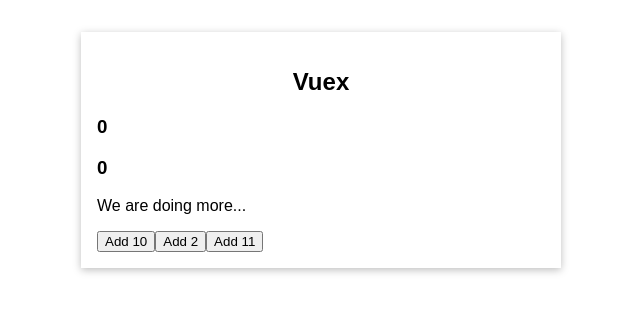
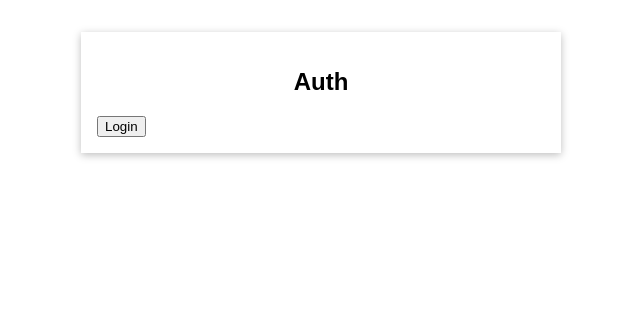
Before and after one commit to LuisRAcereto/udemy-vue-s15-vuex-1, a Vue app: page / in a window 1280 px wide. Shown: the top 312 px of the page, without its empty margins (319-959 px from the left). Built offline with nearby package versions, Linux system fonts and the light colour scheme.

Commit message:
Lesson 220 changes, adding a very simple auth managementsample using the store.

```diff
--- a/src/App.vue
+++ b/src/App.vue
@@ -1,9 +1,12 @@
 <template>
-  <base-container title="Vuex">
+  <base-container title="Vuex" v-if="isAuth">
     <the-counter></the-counter>
     <favorite-value></favorite-value>
     <button @click="addOne">Add 10</button>
     <change-counter></change-counter>
+  </base-container>
+  <base-container title="Auth">
+    <user-auth></user-auth>
   </base-container>
 </template>
 
@@ -12,6 +15,8 @@
 import TheCounter from './components/TheCounter.vue';
 import ChangeCounter from './components/ChangeCounter.vue';
 import FavoriteValue from './components/FavoriteValue.vue';
+import UserAuth from './components/UserAuth.vue';
+import { mapGetters } from 'vuex';
 
 export default {
   components: {
@@ -19,6 +24,13 @@
     TheCounter,
     ChangeCounter,
     FavoriteValue,
+    UserAuth,
+  },
+  computed: {
+    ...mapGetters(['authenticated']),
+    isAuth() {
+      return this.$store.getters.userIsAuthenticated;
+    },
   },
   methods: {
     addOne() {
--- /dev/null
+++ b/src/components/UserAuth.vue
@@ -0,0 +1,22 @@
+<template>
+  <button @click="login" v-if="!isAuth">Login</button>
+  <button @click="logout" v-else>Logout</button>
+</template>
+
+<script>
+export default {
+  methods: {
+    login() {
+      this.$store.dispatch('login');
+    },
+    logout() {
+      this.$store.dispatch('logout');
+    },
+  },
+  computed: {
+    isAuth() {
+      return this.$store.getters.userIsAuthenticated;
+    },
+  },
+};
+</script>
--- a/src/main.js
+++ b/src/main.js
@@ -8,6 +8,7 @@
   state() {
     return {
       counter: 0,
+      isLoggedIn: false,
     };
   },
   mutations: {
@@ -16,6 +17,9 @@
     },
     increase(state, payload) {
       state.counter += payload.value;
+    },
+    setAuth(state, payload) {
+      state.isLoggedIn = payload.isAuth;
     },
   },
   actions: {
@@ -28,8 +32,17 @@
     increase(context, payload) {
       context.commit('increase', payload);
     },
+    login(context) {
+      context.commit('setAuth', { isAuth: true });
+    },
+    logout(context) {
+      context.commit('setAuth', { isAuth: false });
+    },
   },
   getters: {
+    userIsAuthenticated(state) {
+      return state.isLoggedIn;
+    },
     finalCounter(state) {
       return state.counter * 2;
     },
```
